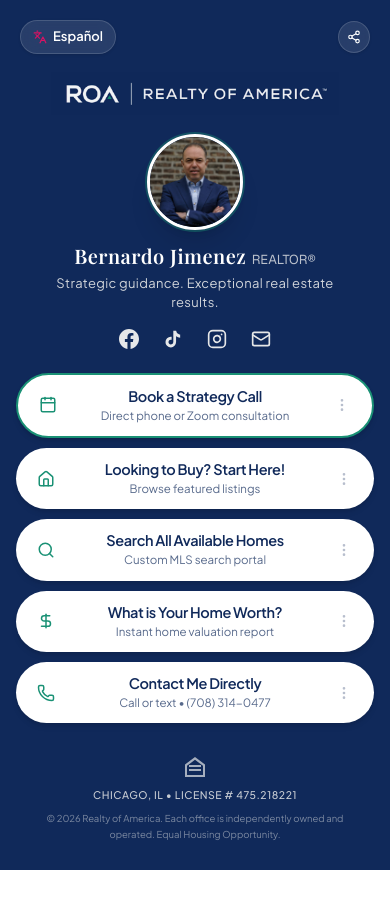
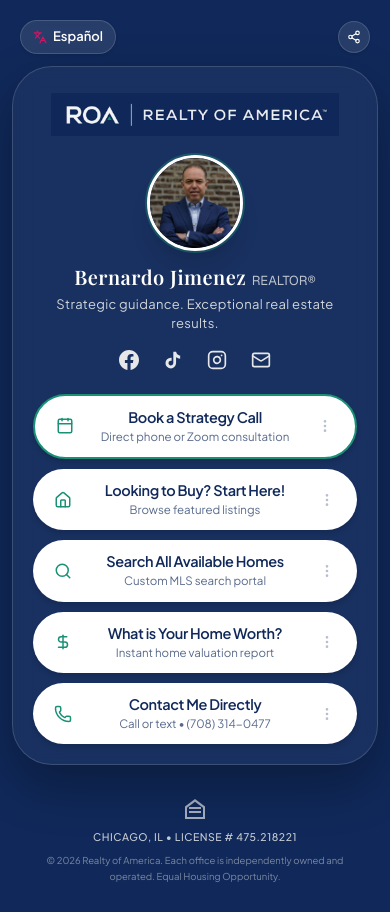
Before and after one commit to berna2103/real-estate-bio, a Next.js app: page / in a window 390 px wide. Before the commit the page ends 870 px from the top, so only its background shows below. Built offline with nearby package versions, Linux system fonts and the light colour scheme.

Commit message:
calendly link added

```diff
--- a/app/page.tsx
+++ b/app/page.tsx
@@ -150,11 +150,11 @@ export default function LinkInBioPage() {
 
   return (
     <main
-      className={`${jakarta.className} ${playfair.variable} min-h-screen bg-[#10295A] text-white antialiased flex flex-col items-center justify-between px-4 py-5 selection:bg-[#DB1263]/30`}
+      className={`${jakarta.className} ${playfair.variable} min-h-screen bg-[#10295A] text-white antialiased flex flex-col items-center justify-between px-3 sm:px-4 py-5 selection:bg-[#DB1263]/30`}
     >
       <div className="w-full max-w-sm mx-auto">
         {/* Top Header Controls */}
-        <div className="flex items-center justify-between px-1 mb-3">
+        <div className="flex items-center justify-between px-2 mb-3">
           <button
             type="button"
             onClick={toggleLanguage}
@@ -175,6 +175,8 @@ export default function LinkInBioPage() {
           </button>
         </div>
 
+        {/* Outer Card Container */}
+        <div className="w-full bg-white/[0.04] backdrop-blur-md rounded-[2.5rem] p-5 sm:p-6 border border-white/15 shadow-[0_20px_50px_rgba(0,0,0,0.3)]">
           {/* Profile Header */}
           <div className="flex flex-col items-center text-center">
             {/* Sized-up ROA Banner */}
@@ -302,6 +304,7 @@ export default function LinkInBioPage() {
             })}
           </div>
         </div>
+      </div>
 
       {/* Footer */}
       <footer className="w-full max-w-sm mx-auto mt-8 mb-2 text-center flex flex-col items-center space-y-2">
```
Lines whose indentation alone changed are shown as unchanged.
